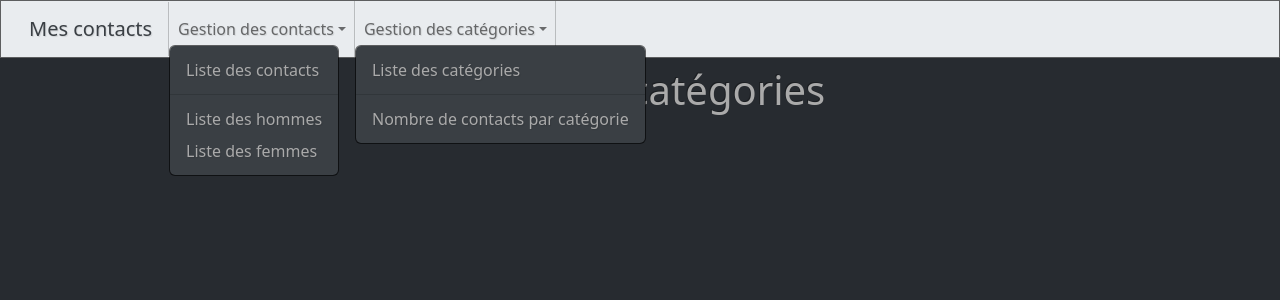
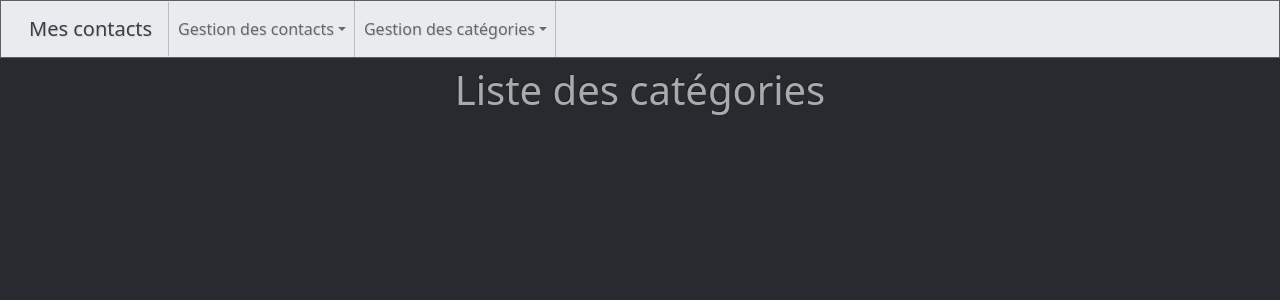
Before and after one commit to Matchab78/tp-5, a Symfony app: template templates/categorie/listeCategorie.html.twig in a window 1280 px wide. Shown: the top 300 px of the page. Run offline with Twig, Linux system fonts and the light colour scheme; the template is opened without the code that fills it, so the values that code supplies are empty; some libraries are stand-ins or nearby versions.

Commit message:
tp5 tout fini jusque video 22

```diff
--- a/templates/base.html.twig
+++ b/templates/base.html.twig
@@ -25,24 +25,22 @@
         </button>
         <div class="collapse navbar-collapse" id="navbarColor03">
             <ul class="navbar-nav me-auto">
+
             <li class="nav-item dropdown">
-                    <a class="nav-link dropdown-toggle show" data-bs-toggle="dropdown" href="#" role="button" aria-haspopup="true" aria-expanded="true">Gestion des contacts</a>
-                    <div class="dropdown-menu show" data-popper-placement="bottom-start" style="position: absolute; inset: 0px auto auto 0px; margin: 0px; transform: translate(0px, 44px);">
-
+                <a class="nav-link dropdown-toggle" data-bs-toggle="dropdown" href="#" role="button" aria-haspopup="true" aria-expanded="false">Gestion des contacts</a>
+                <div class="dropdown-menu">
                 <a class="dropdown-item" href="{{path("app_contacts")}}">Liste des contacts</a>
-                    <div class="dropdown-divider"></div>
-                    <a class="dropdown-item" href=" {{path('listeContactsSexe', {'sexe': 0})}} ">Liste des hommes</a>
-                    <a class="dropdown-item" href=" {{path('listeContactsSexe', {'sexe': 1})}} ">Liste des femmes</a>
+                <a class="dropdown-item" href="{{path('listeContactsSexe', {'sexe': 0})}}">Liste des hommes</a>
+                <a class="dropdown-item" href="{{path('listeContactsSexe', {'sexe': 1})}}">Liste des femmes</a>
                 </div>
             </li>
 
+
             <li class="nav-item dropdown">
-                    <a class="nav-link dropdown-toggle show" data-bs-toggle="dropdown" href="#" role="button" aria-haspopup="true" aria-expanded="true">Gestion des catégories</a>
-                    <div class="dropdown-menu show" data-popper-placement="bottom-start" style="position: absolute; inset: 0px auto auto 0px; margin: 0px; transform: translate(0px, 44px);">
-
+                <a class="nav-link dropdown-toggle" data-bs-toggle="dropdown" href="#" role="button" aria-haspopup="true" aria-expanded="false">Gestion des catégories</a>
+                <div class="dropdown-menu">
                 <a class="dropdown-item" href="{{path("app_categories")}}">Liste des catégories</a>
-                    <div class="dropdown-divider"></div>
-                    <a class="dropdown-item" href=" {{path('nbContactsParCat')}} ">Nombre de contacts par catégorie</a>
+                <a class="dropdown-item" href="{{path('nbContactsParCat')}}">Nombre de contacts par catégorie</a>
                 </div>
             </li>
 
@@ -52,8 +50,7 @@
     <div class="container">
         {% block body %}{% endblock %}
     </div>
-        <script src="https://code.jquery.com/jquery-3.4.1.slim.min.js" integrity="sha384-J6qa4849blE2+poT4WnyKhv5vZF5SrPo0iEjwBvKU7imGFAV0wwj1yYfoRSJoZ+n" crossorigin="anonymous"></script>
-        <script src="https://cdn.jsdelivr.net/npm/popper.js@1.16.0/dist/umd/popper.min.js" integrity="sha384-Q6E9RHvbIyZFJoft+2mJbHaEWldlvI9IOYy5n3zV9zzTtmI3UksdQRVvoxMfooAo" crossorigin="anonymous"></script>
-        <script src="https://cdn.jsdelivr.net/npm/bootstrap@4.4.1/dist/js/bootstrap.min.js" integrity="sha384-wfSDF2E50Y2D1uUdj0O3uMBJnjuUD4Ih7YwaYd1iqfktj0Uod8GCExl3Og8ifwB6" crossorigin="anonymous"></script>
+        {# <script src="https://code.jquery.com/jquery-3.4.1.slim.min.js" integrity="sha384-J6qa4849blE2+poT4WnyKhv5vZF5SrPo0iEjwBvKU7imGFAV0wwj1yYfoRSJoZ+n" crossorigin="anonymous"></script> #}
+        <script src="https://cdn.jsdelivr.net/npm/bootstrap@5.3.3/dist/js/bootstrap.bundle.min.js" integrity="sha384-YvpcrYf0tY3lHB60NNkmXc5s9fDVZLESaAA55NDzOxhy9GkcIdslK1eN7N6jIeHz" crossorigin="anonymous"></script>
     </body>
 </html>
--- a/templates/categorie/listeCategorie.html.twig
+++ b/templates/categorie/listeCategorie.html.twig
@@ -19,6 +19,7 @@
         <div class="card-body">
             <a href="{{path("ficheCategorie", {'id': laCategorie.id})}}" class="btn btn-success btn-block text-center">Détail</a>
         </div>
+        <h5 class="card-header"><span class="badge badge-danger">{{ laCategorie.contacts|length }} contacts</span></h5>
         </div>
     </div>
     {% endfor %}
```
Also changed, not shown: src/Controller/CategorieController.php (+7 -1 lines), templates/categorie/nbContactsParCat.html.twig (+35 -0 lines). Lines whose indentation alone changed are shown as unchanged.
